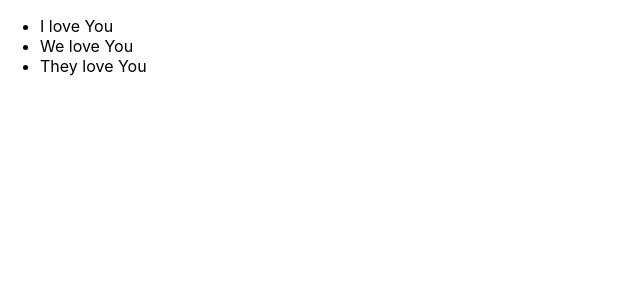
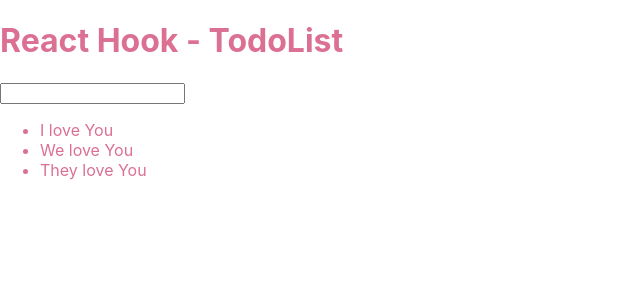
Before and after one commit to chalkybug/react-hooks-basic, a React (Create React App) app: page / in a window 1280 px wide. Shown: the top 300 px of the page, without its empty margins (0-640 px from the left). Built offline with nearby package versions, Linux system fonts and the light colour scheme.

Commit message:
05-Cách dùng useState() đơn giản

```diff
--- a/src/App.js
+++ b/src/App.js
@@ -1,5 +1,6 @@
 import { useState } from 'react';
 import './App.scss';
+import TodoForm from './components/TodoForm';
 import TodoList from './components/TodoList';
 
 function App() {
@@ -20,8 +21,22 @@
     setTodoList(newTodoList);
   }
 
+  function handleTodoFormSubmit(formValues) {
+    console.log(formValues);
+    // add new wtodo to current todo list
+    const newTodo = {
+      id: todoList.length + 1,
+      ...formValues,
+    }
+    const newTodoList = [...todoList];
+    newTodoList.push(newTodo);
+    setTodoList(newTodoList);
+  }
+
   return (
     <div className="app">
+      <h1>React Hook - TodoList</h1>
+      <TodoForm onSubmit={handleTodoFormSubmit} />
       <TodoList todos={todoList} onTodoClick={handleTodoClick} />
 
     </div>
--- a/src/App.scss
+++ b/src/App.scss
@@ -1,3 +1,3 @@
 .app {
-  color: black;
+  color: palevioletred;
 }
--- /dev/null
+++ b/src/components/TodoForm/index.jsx
@@ -0,0 +1,44 @@
+import React, { useState } from 'react';
+import PropTypes from 'prop-types';
+
+TodoForm.propTypes = {
+    onSubmit: PropTypes.func,
+};
+
+
+TodoForm.defaultProps = {
+    onSubmit: null,
+};
+
+function TodoForm(props) {
+    const { onSubmit } = props;
+    const [value, setValue] = useState("");
+
+    function handleValueChange(e) {
+        console.log(e.target.value);
+        setValue(e.target.value);
+    }
+
+    function handeSubmit(e) {
+        e.preventDefault();
+        if (!onSubmit) return;
+
+        const formValues = {
+            title: value,
+        };
+
+        onSubmit(formValues);
+
+        // clear form
+        setValue('');
+
+    }
+
+    return (
+        <form onSubmit={handeSubmit}>
+            <input type="text" value={value} onChange={handleValueChange} ></input>
+        </form>
+    );
+}
+
+export default TodoForm;
```
Also changed, not shown: 1 other file (tests, documents, lock files or other folders).
